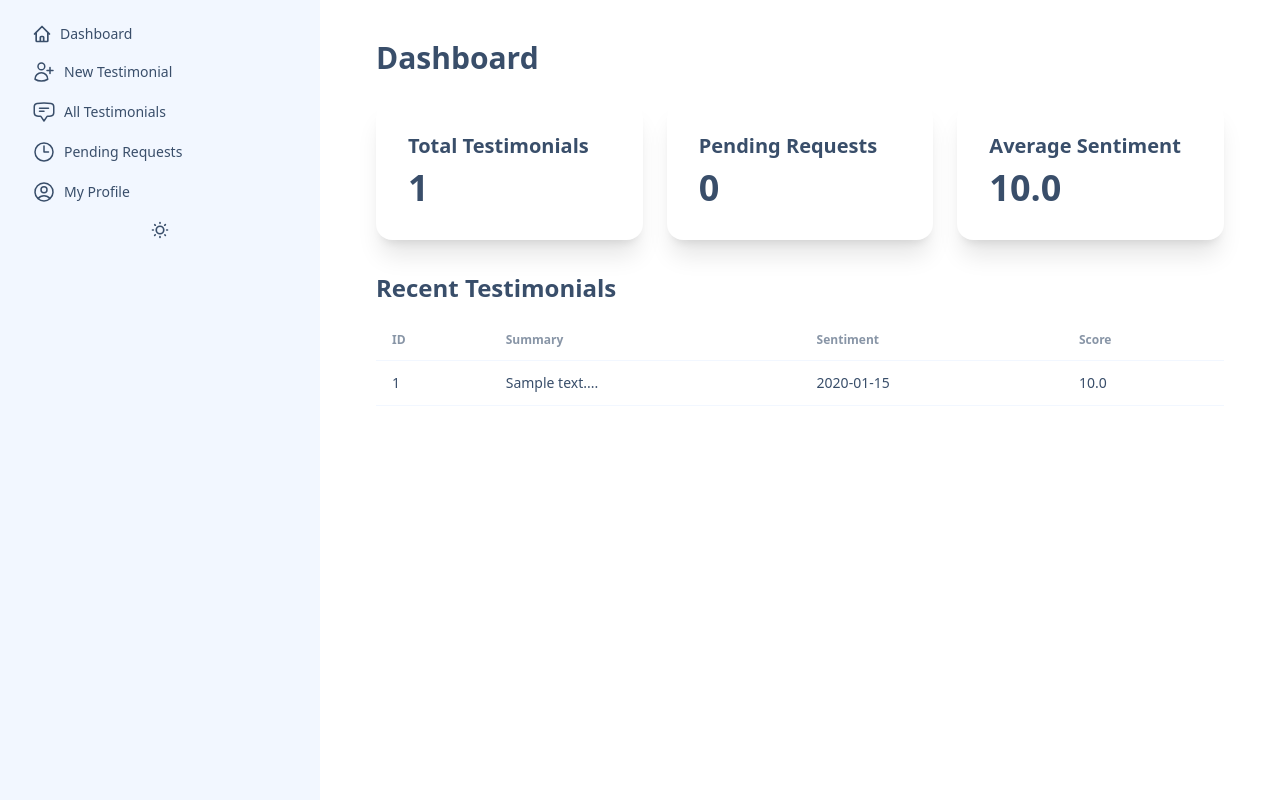
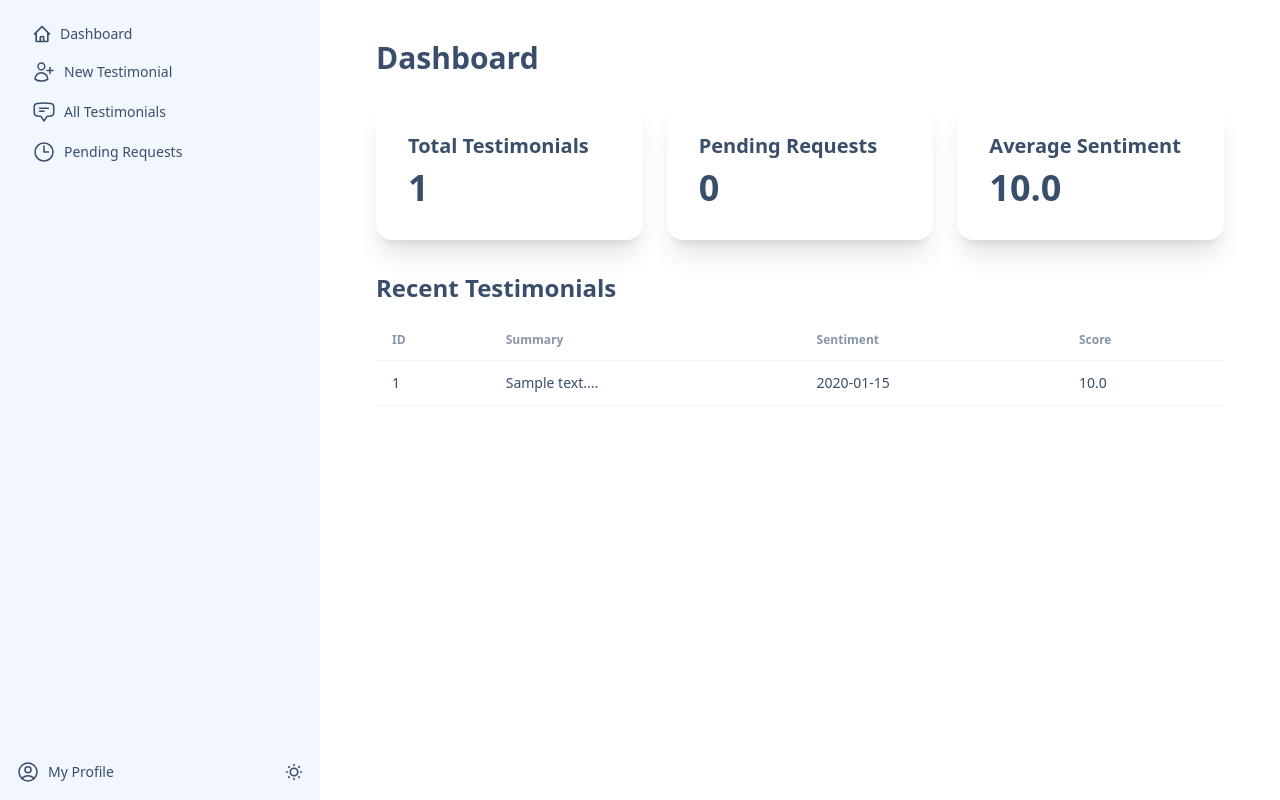
Before and after one commit to chrisgscott/ai-review-bot, a Flask app: page /dashboard in a window 1280 px wide. Run offline with Flask 3, Linux system fonts and the light colour scheme; a user stored in the database is signed in; tables that the repository leaves empty hold one stand-in row (values such as "Sample post").

Commit message:
Updated sidebar layout

```diff
--- a/static/css/main.css
+++ b/static/css/main.css
@@ -2324,6 +2324,10 @@ html:has(.drawer-toggle:checked) {
   margin-bottom: 1.5rem;
 }
 
+.mr-2 {
+  margin-right: 0.5rem;
+}
+
 .mt-2 {
   margin-top: 0.5rem;
 }
@@ -2338,6 +2342,10 @@ html:has(.drawer-toggle:checked) {
 
 .mt-8 {
   margin-top: 2rem;
+}
+
+.mt-auto {
+  margin-top: auto;
 }
 
 .block {
@@ -2409,16 +2417,24 @@ html:has(.drawer-toggle:checked) {
   flex-direction: column;
 }
 
+.items-start {
+  align-items: flex-start;
+}
+
 .items-center {
   align-items: center;
 }
 
+.justify-start {
+  justify-content: flex-start;
+}
+
 .justify-end {
   justify-content: flex-end;
 }
 
-.justify-center {
-  justify-content: center;
+.justify-between {
+  justify-content: space-between;
 }
 
 .gap-6 {
--- a/templates/base.html
+++ b/templates/base.html
@@ -25,7 +25,8 @@
         </div>
         <div class="drawer-side">
             <label for="my-drawer-2" class="drawer-overlay"></label>
-            <ul class="menu p-4 w-80 h-full bg-base-200 text-base-content">
+            <div class="menu p-4 w-80 h-full bg-base-200 text-base-content flex flex-col">
+                <ul>
                     <!-- Sidebar content here -->
                     <li><a href="{{ url_for('dashboard') }}"><svg
                         xmlns="http://www.w3.org/2000/svg"
@@ -49,51 +50,38 @@
                         <path stroke-linecap="round" stroke-linejoin="round" d="M12 6v6h4.5m4.5 0a9 9 0 1 1-18 0 9 9 0 0 1 18 0Z" />
                       </svg>
                       Pending Requests</a></li>
-                <li><a href="{{ url_for('profile') }}"><svg xmlns="http://www.w3.org/2000/svg" fill="none" viewBox="0 0 24 24" stroke-width="1.5" stroke="currentColor" class="size-6">
+                </ul>
+                <div class="mt-auto flex justify-between items-center">
+                    <a href="{{ url_for('profile') }}" class="flex items-center">
+                        <svg xmlns="http://www.w3.org/2000/svg" fill="none" viewBox="0 0 24 24" stroke-width="1.5" stroke="currentColor" class="size-6 mr-2">
                             <path stroke-linecap="round" stroke-linejoin="round" d="M17.982 18.725A7.488 7.488 0 0 0 12 15.75a7.488 7.488 0 0 0-5.982 2.975m11.963 0a9 9 0 1 0-11.963 0m11.963 0A8.966 8.966 0 0 1 12 21a8.966 8.966 0 0 1-5.982-2.275M15 9.75a3 3 0 1 1-6 0 3 3 0 0 1 6 0Z" />
                         </svg>
-                  My Profile</a></li>
-                <li>
+                        My Profile
+                    </a>
                     <label class="swap swap-rotate">
-                        <!-- this hidden checkbox controls the state -->
                         <input type="checkbox" class="theme-controller" value="dark" />
-
-                        <!-- sun icon -->
-                        <svg
-                          class="swap-off h-5 w-5 fill-current"
-                          xmlns="http://www.w3.org/2000/svg"
-                          viewBox="0 0 24 24">
-                          <path
-                            d="M5.64,17l-.71.71a1,1,0,0,0,0,1.41,1,1,0,0,0,1.41,0l.71-.71A1,1,0,0,0,5.64,17ZM5,12a1,1,0,0,0-1-1H3a1,1,0,0,0,0,2H4A1,1,0,0,0,5,12Zm7-7a1,1,0,0,0,1-1V3a1,1,0,0,0-2,0V4A1,1,0,0,0,12,5ZM5.64,7.05a1,1,0,0,0,.7.29,1,1,0,0,0,.71-.29,1,1,0,0,0,0-1.41l-.71-.71A1,1,0,0,0,4.93,6.34Zm12,.29a1,1,0,0,0,.7-.29l.71-.71a1,1,0,1,0-1.41-1.41L17,5.64a1,1,0,0,0,0,1.41A1,1,0,0,0,17.66,7.34ZM21,11H20a1,1,0,0,0,0,2h1a1,1,0,0,0,0-2Zm-9,8a1,1,0,0,0-1,1v1a1,1,0,0,0,2,0V20A1,1,0,0,0,12,19ZM18.36,17A1,1,0,0,0,17,18.36l.71.71a1,1,0,0,0,1.41,0,1,1,0,0,0,0-1.41ZM12,6.5A5.5,5.5,0,1,0,17.5,12,5.51,5.51,0,0,0,12,6.5Zm0,9A3.5,3.5,0,1,1,15.5,12,3.5,3.5,0,0,1,12,15.5Z" />
-                        </svg>
-
-                        <!-- moon icon -->
-                        <svg
-                          class="swap-on h-5 w-5 fill-current"
-                          xmlns="http://www.w3.org/2000/svg"
-                          viewBox="0 0 24 24">
-                          <path
-                            d="M21.64,13a1,1,0,0,0-1.05-.14,8.05,8.05,0,0,1-3.37.73A8.15,8.15,0,0,1,9.08,5.49a8.59,8.59,0,0,1,.25-2A1,1,0,0,0,8,2.36,10.14,10.14,0,1,0,22,14.05,1,1,0,0,0,21.64,13Zm-9.5,6.69A8.14,8.14,0,0,1,7.08,5.22v.27A10.15,10.15,0,0,0,17.22,15.63a9.79,9.79,0,0,0,2.1-.22A8.11,8.11,0,0,1,12.14,19.73Z" />
-                        </svg>
+                        <svg class="swap-off h-5 w-5 fill-current" xmlns="http://www.w3.org/2000/svg" viewBox="0 0 24 24"><path d="M5.64,17l-.71.71a1,1,0,0,0,0,1.41,1,1,0,0,0,1.41,0l.71-.71A1,1,0,0,0,5.64,17ZM5,12a1,1,0,0,0-1-1H3a1,1,0,0,0,0,2H4A1,1,0,0,0,5,12Zm7-7a1,1,0,0,0,1-1V3a1,1,0,0,0-2,0V4A1,1,0,0,0,12,5ZM5.64,7.05a1,1,0,0,0,.7.29,1,1,0,0,0,.71-.29,1,1,0,0,0,0-1.41l-.71-.71A1,1,0,0,0,4.93,6.34Zm12,.29a1,1,0,0,0,.7-.29l.71-.71a1,1,0,1,0-1.41-1.41L17,5.64a1,1,0,0,0,0,1.41A1,1,0,0,0,17.66,7.34ZM21,11H20a1,1,0,0,0,0,2h1a1,1,0,0,0,0-2Zm-9,8a1,1,0,0,0-1,1v1a1,1,0,0,0,2,0V20A1,1,0,0,0,12,19ZM18.36,17A1,1,0,0,0,17,18.36l.71.71a1,1,0,0,0,1.41,0,1,1,0,0,0,0-1.41ZM12,6.5A5.5,5.5,0,1,0,17.5,12,5.51,5.51,0,0,0,12,6.5Zm0,9A3.5,3.5,0,1,1,15.5,12,3.5,3.5,0,0,1,12,15.5Z"/></svg>
+                        <svg class="swap-on h-5 w-5 fill-current" xmlns="http://www.w3.org/2000/svg" viewBox="0 0 24 24"><path d="M21.64,13a1,1,0,0,0-1.05-.14,8.05,8.05,0,0,1-3.37.73A8.15,8.15,0,0,1,9.08,5.49a8.59,8.59,0,0,1,.25-2A1,1,0,0,0,8,2.36,10.14,10.14,0,1,0,22,14.05,1,1,0,0,0,21.64,13Zm-9.5,6.69A8.14,8.14,0,0,1,7.08,5.22v.27A10.15,10.15,0,0,0,17.22,15.63a9.79,9.79,0,0,0,2.1-.22A8.11,8.11,0,0,1,12.14,19.73Z"/></svg>
                     </label>
-                </li>
-            </ul>
+                </div>
+            </div>
         </div>
     </div>
 
     <script>
         // Theme switcher
-        const themeSelect = document.getElementById('theme-select');
-        themeSelect.addEventListener('change', (e) => {
-            document.documentElement.setAttribute('data-theme', e.target.value);
-            localStorage.setItem('theme', e.target.value);
+        const themeController = document.querySelector('.theme-controller');
+        themeController.addEventListener('change', (e) => {
+            const newTheme = e.target.checked ? 'dark' : 'light';
+            document.documentElement.setAttribute('data-theme', newTheme);
+            localStorage.setItem('theme', newTheme);
         });
 
         // Set theme on page load
         const savedTheme = localStorage.getItem('theme');
         if (savedTheme) {
             document.documentElement.setAttribute('data-theme', savedTheme);
-            themeSelect.value = savedTheme;
+            themeController.checked = savedTheme === 'dark';
         }
     </script>
 </body>
```
Lines whose indentation alone changed are shown as unchanged.
